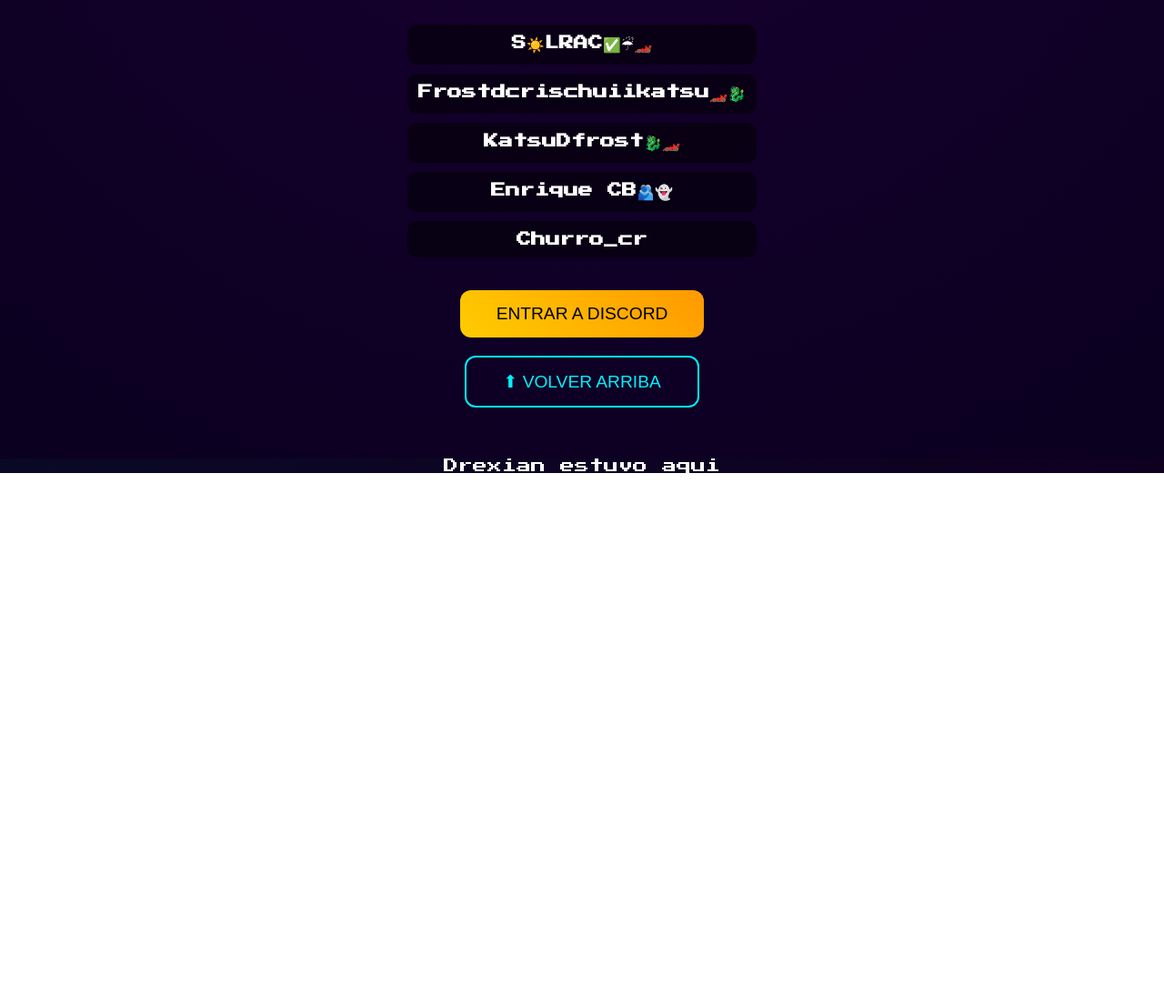
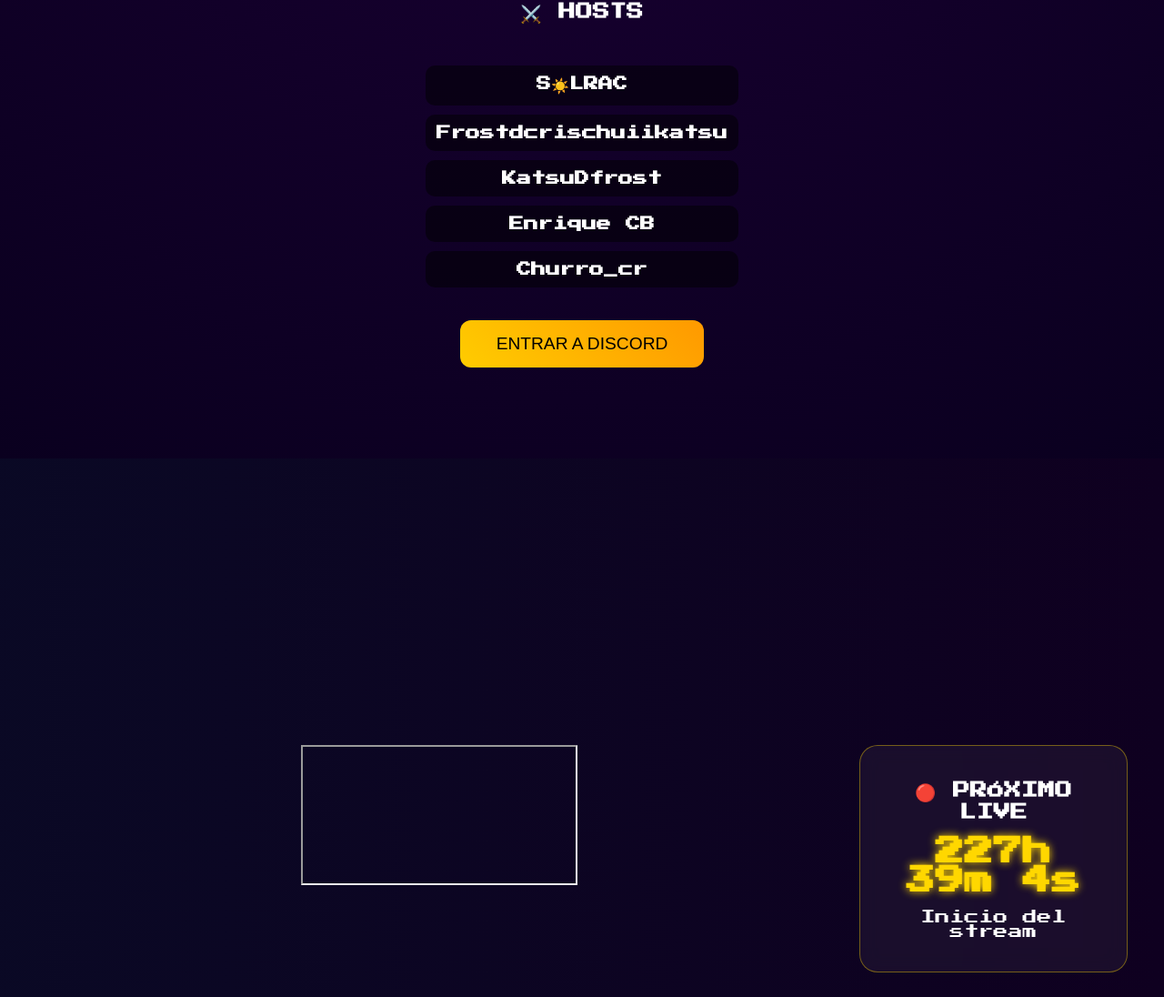
Before and after one commit to drexito17-sys/clashtournament, a plain HTML site: page index.html in a window 1280 px wide. Shown: the part 2176-3272 px from the top of the page at 91% size. Before the commit the page ends 2696 px from the top, so only its background shows below. Drawn offline with Linux system fonts and the light colour scheme; grey boxes are pictures that could not be loaded.

Commit message:
Update index.html

```diff
--- a/index.html
+++ b/index.html
@@ -54,6 +54,30 @@
       border: 3px solid #ffcc00;
     }
 
+.live-grid{
+  display:grid;
+  grid-template-columns: 3fr 1fr;
+  gap:20px;
+  max-width:1200px;
+  margin:auto;
+}
+
+.next-live{
+  background:rgba(255,255,255,.05);
+  border:1px solid rgba(255,215,0,.4);
+  border-radius:20px;
+  padding:20px;
+  text-align:center;
+  backdrop-filter:blur(10px);
+}
+
+#live-countdown{
+  font-size:2rem;
+  font-weight:bold;
+  color:#ffd700;
+  text-shadow:0 0 10px #ffd700;
+}
+
 .premios {
   min-height: 100vh;
   display: flex;
@@ -61,12 +85,12 @@
   align-items: center;
 
   padding: 60px 20px;
-  background: #0a0a0f; /* más serio */
+  background: #0a0a0f;
   color: #e5e5e5;
 }
 
 .card h3 a {
-  color: #00e5ff; /* cian */
+  color: #00e5ff;
   text-decoration: none;
   transition: 0.3s;
 }
@@ -79,7 +103,6 @@
     0 0 30px #00ffff;
 }
 
-/* Caja principal */
 .premios-box {
   background: rgba(18, 18, 24, 0.95);
   border: 1px solid rgba(255,255,255,0.08);
@@ -93,7 +116,6 @@
   text-align: left;
 }
 
-/* Título */
 .premios h2 {
   font-size: 22px;
   font-weight: 600;
@@ -101,7 +123,6 @@
   margin-bottom: 15px;
 }
 
-/* Líneas más limpias */
 .premios h3 {
   font-size: 16px;
   margin: 10px 0;
@@ -152,14 +173,12 @@
   text-shadow: 0 0 10px #5C4033, 0 0 20px #5C4033;
 }
 
-/* Texto */
 .premios p {
   font-size: 14px;
   color: #bdbdbd;
   margin-top: 10px;
 }
 
-/* Botón serio */
 .boton {
   margin-top: 20px;
   padding: 12px 22px;
@@ -191,10 +210,6 @@
   justify-content: center;
   align-items: center;
 }
-
-    .dorado { color: #ffd700; }
-    .hielo { color: #00eaff; }
-    .dragon { color: #b300ff; }
 
 .esports-section {
   background: radial-gradient(circle at top, #1a0033, #0a001f);
@@ -263,7 +278,10 @@
   <section class="hero" id="inicio">
     <h1>TORNEO CLASH</h1>
     <p class="subtitle">3 DE JULIO</p>
-    <div class="countdown" id="countdown">Cargando cuenta regresiva...</div>
+
+    <div class="countdown" id="event-countdown">
+      Cargando cuenta regresiva...
+    </div>
 
     <a href="#info">
       <button class="boton">↓ VER INFO</button>
@@ -291,6 +309,7 @@
   </div>
 
 </section>
+
 <!-- PATROCINADOR -->
 <section id="patrocinador" class="esports-section">
   <h2 class="title">🤝 PATROCINADOR</h2>
@@ -298,8 +317,7 @@
   <div class="card">
     <h3>
       <a href="https://www.tiktok.com/@cristianbueno077"
-         target="_blank"
-         rel="noopener noreferrer">
+         target="_blank">
          ⭐ Cristian CB ⭐
       </a>
     </h3>
@@ -309,51 +327,43 @@
   <h3>⚔️ HOSTS</h3>
 
   <ul class="hosts">
-  <li class="host solrac">
-    <a href="https://www.tiktok.com/@solrrac_2003" target="_blank">
-      S☀️LRAC✅☔🏎️
-    </a>
-  </li>
-
-  <li class="host frost">
-    <a href="https://www.tiktok.com/@frosttvrace" target="_blank">
-      Frostdcrischuiikatsu🏎️🐉
-    </a>
-  </li>
-
-  <li class="host katsu">
-    <a href="https://www.tiktok.com/@katsumitsu3" target="_blank">
-      KatsuDfrost🐉🏎️
-    </a>
-  </li>
-
-  <li class="host enrique">
-    <a href="https://www.tiktok.com/@enriquearias74" target="_blank">
-      Enrique CB🫂👻
-    </a>
-  </li>
-
-  <li class="host churro">
-    <a href="https://www.tiktok.com/@churro_cr"
-       target="_blank"
-       rel="noopener noreferrer">
-       Churro_cr
-    </a>
-  </li>
+    <li class="host solrac"><a href="https://www.tiktok.com/@solrrac_2003">S☀️LRAC</a></li>
+    <li class="host frost"><a href="https://www.tiktok.com/@frosttvrace">Frostdcrischuiikatsu</a></li>
+    <li class="host katsu"><a href="https://www.tiktok.com/@katsumitsu3">KatsuDfrost</a></li>
+    <li class="host enrique"><a href="https://www.tiktok.com/@enriquearias74">Enrique CB</a></li>
+    <li class="host churro"><a href="https://www.tiktok.com/@churro_cr">Churro_cr</a></li>
   </ul>
 
   <a href="https://discord.gg/r3EsTeU75" target="_blank">
     <button class="btn">ENTRAR A DISCORD</button>
   </a>
 
-    <a href="#inicio">
-      <button class="btn secondary">⬆ VOLVER ARRIBA</button>
-    </a>
 </section>
 
+<!-- LIVE -->
+<section class="live-section">
+
+  <div class="live-grid">
+
+    <div class="live-video">
+      <iframe src="https://www.youtube.com/embed/TU_ID" allowfullscreen></iframe>
+    </div>
+
+    <div class="next-live">
+      <h3>🔴 PRÓXIMO LIVE</h3>
+      <div id="live-countdown">00:00:00</div>
+      <p>Inicio del stream</p>
+    </div>
+
+  </div>
+
+</section>
+
+<!-- JS -->
 <script>
 const fechaEvento = new Date("2026-07-03T20:00:00").getTime();
 
+/* TORNEO */
 setInterval(() => {
   const ahora = new Date().getTime();
   const distancia = fechaEvento - ahora;
@@ -363,15 +373,40 @@
   const minutos = Math.floor((distancia % (1000*60*60)) / (1000*60));
   const segundos = Math.floor((distancia % (1000*60)) / 1000);
 
-      document.getElementById("countdown").innerHTML =
-        `${dias}d ${horas}h ${minutos}m ${segundos}s`;
+  const el = document.getElementById("event-countdown");
+  if (!el) return;
+
+  el.innerHTML = `${dias}d ${horas}h ${minutos}m ${segundos}s`;
 
   if (distancia < 0) {
-        document.getElementById("countdown").innerHTML = "¡EL TORNEO YA COMENZÓ!";
+    el.innerHTML = "¡EL TORNEO YA COMENZÓ!";
   }
+}, 1000);
+
+/* LIVE */
+setInterval(() => {
+  const ahora = new Date().getTime();
+  const distancia = fechaEvento - ahora;
+
+  const el = document.getElementById("live-countdown");
+  if (!el) return;
+
+  if (distancia <= 0) {
+    el.innerHTML = "🔴 EN VIVO";
+    return;
+  }
+
+  const horas = Math.floor(distancia / (1000*60*60));
+  const minutos = Math.floor((distancia % (1000*60*60)) / (1000*60));
+  const segundos = Math.floor((distancia % (1000*60)) / 1000);
+
+  el.innerHTML = `${horas}h ${minutos}m ${segundos}s`;
+
 }, 1000);
 </script>
 
 </body>
 </html>
+</body>
+</html>
 Drexian estuvo aqui
```
Lines whose indentation alone changed are shown as unchanged.
